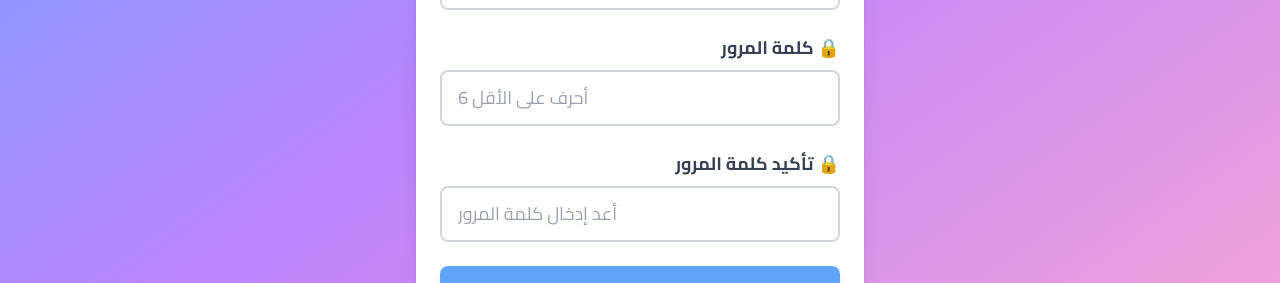
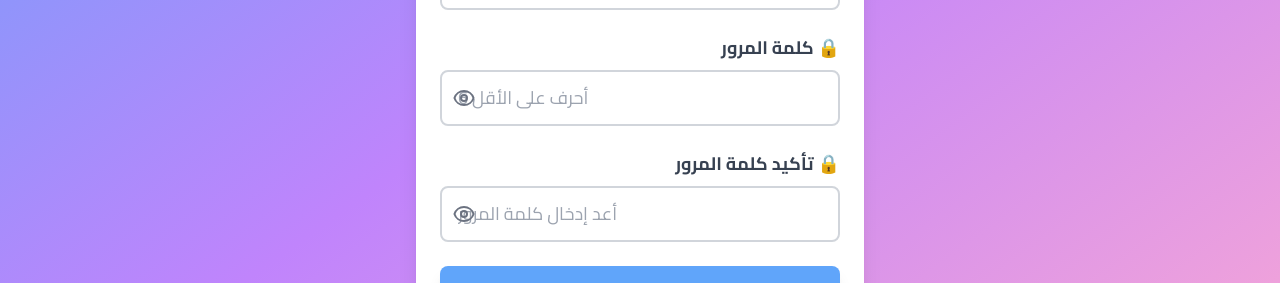
Before and after one commit to AmalShalabi/5th-arabic-math, a React (Vite) app: page /signup in a window 1280 px wide. Shown: the part 454-737 px from the top of the page. Built offline with nearby package versions, Linux system fonts and the light colour scheme.

Commit message:
Add password visibility toggle with eye icon in all auth forms

```diff
--- a/src/pages/Login.jsx
+++ b/src/pages/Login.jsx
@@ -4,6 +4,7 @@
 function Login({ onLogin }) {
   const [email, setEmail] = useState('')
   const [password, setPassword] = useState('')
+  const [showPassword, setShowPassword] = useState(false)
   const [error, setError] = useState('')
   const navigate = useNavigate()
 
@@ -79,16 +80,35 @@
               <label htmlFor="password" className="block text-lg font-bold text-gray-700 mb-2">
                 🔒 كلمة المرور
               </label>
+              <div className="relative">
                 <input
-                type="password"
+                  type={showPassword ? "text" : "password"}
                   id="password"
                   value={password}
                   onChange={(e) => setPassword(e.target.value)}
                   required
                   placeholder="••••••••"
-                className="w-full px-4 py-3 border-2 border-gray-300 rounded-lg text-lg focus:outline-none focus:border-primary transition-all"
+                  className="w-full px-4 py-3 pr-12 border-2 border-gray-300 rounded-lg text-lg focus:outline-none focus:border-primary transition-all"
                   dir="ltr"
                 />
+                <button
+                  type="button"
+                  onClick={() => setShowPassword(!showPassword)}
+                  className="absolute left-3 top-1/2 transform -translate-y-1/2 text-gray-500 hover:text-gray-700 transition-colors"
+                  title={showPassword ? "إخفاء كلمة المرور" : "إظهار كلمة المرور"}
+                >
+                  {showPassword ? (
+                    <svg className="w-6 h-6" fill="none" stroke="currentColor" viewBox="0 0 24 24">
+                      <path strokeLinecap="round" strokeLinejoin="round" strokeWidth={2} d="M13.875 18.825A10.05 10.05 0 0112 19c-4.478 0-8.268-2.943-9.543-7a9.97 9.97 0 011.563-3.029m5.858.908a3 3 0 114.243 4.243M9.878 9.878l4.242 4.242M9.88 9.88l-3.29-3.29m7.532 7.532l3.29 3.29M3 3l3.59 3.59m0 0A9.953 9.953 0 0112 5c4.478 0 8.268 2.943 9.543 7a10.025 10.025 0 01-4.132 5.411m0 0L21 21" />
+                    </svg>
+                  ) : (
+                    <svg className="w-6 h-6" fill="none" stroke="currentColor" viewBox="0 0 24 24">
+                      <path strokeLinecap="round" strokeLinejoin="round" strokeWidth={2} d="M15 12a3 3 0 11-6 0 3 3 0 016 0z" />
+                      <path strokeLinecap="round" strokeLinejoin="round" strokeWidth={2} d="M2.458 12C3.732 7.943 7.523 5 12 5c4.478 0 8.268 2.943 9.542 7-1.274 4.057-5.064 7-9.542 7-4.477 0-8.268-2.943-9.542-7z" />
+                    </svg>
+                  )}
+                </button>
+              </div>
             </div>
 
             {/* Forgot Password Link */}
--- a/src/pages/ResetPassword.jsx
+++ b/src/pages/ResetPassword.jsx
@@ -8,6 +8,8 @@
 
   const [password, setPassword] = useState('')
   const [confirmPassword, setConfirmPassword] = useState('')
+  const [showPassword, setShowPassword] = useState(false)
+  const [showConfirmPassword, setShowConfirmPassword] = useState(false)
   const [error, setError] = useState('')
   const [success, setSuccess] = useState(false)
   const [validToken, setValidToken] = useState(false)
@@ -160,17 +162,36 @@
               <label htmlFor="password" className="block text-lg font-bold text-gray-700 mb-2">
                 🔒 كلمة المرور الجديدة
               </label>
+              <div className="relative">
                 <input
-                type="password"
+                  type={showPassword ? "text" : "password"}
                   id="password"
                   value={password}
                   onChange={(e) => setPassword(e.target.value)}
                   required
                   placeholder="6 أحرف على الأقل"
                   minLength="6"
-                className="w-full px-4 py-3 border-2 border-gray-300 rounded-lg text-lg focus:outline-none focus:border-primary transition-all"
+                  className="w-full px-4 py-3 pr-12 border-2 border-gray-300 rounded-lg text-lg focus:outline-none focus:border-primary transition-all"
                   dir="ltr"
                 />
+                <button
+                  type="button"
+                  onClick={() => setShowPassword(!showPassword)}
+                  className="absolute left-3 top-1/2 transform -translate-y-1/2 text-gray-500 hover:text-gray-700 transition-colors"
+                  title={showPassword ? "إخفاء كلمة المرور" : "إظهار كلمة المرور"}
+                >
+                  {showPassword ? (
+                    <svg className="w-6 h-6" fill="none" stroke="currentColor" viewBox="0 0 24 24">
+                      <path strokeLinecap="round" strokeLinejoin="round" strokeWidth={2} d="M13.875 18.825A10.05 10.05 0 0112 19c-4.478 0-8.268-2.943-9.543-7a9.97 9.97 0 011.563-3.029m5.858.908a3 3 0 114.243 4.243M9.878 9.878l4.242 4.242M9.88 9.88l-3.29-3.29m7.532 7.532l3.29 3.29M3 3l3.59 3.59m0 0A9.953 9.953 0 0112 5c4.478 0 8.268 2.943 9.543 7a10.025 10.025 0 01-4.132 5.411m0 0L21 21" />
+                    </svg>
+                  ) : (
+                    <svg className="w-6 h-6" fill="none" stroke="currentColor" viewBox="0 0 24 24">
+                      <path strokeLinecap="round" strokeLinejoin="round" strokeWidth={2} d="M15 12a3 3 0 11-6 0 3 3 0 016 0z" />
+                      <path strokeLinecap="round" strokeLinejoin="round" strokeWidth={2} d="M2.458 12C3.732 7.943 7.523 5 12 5c4.478 0 8.268 2.943 9.542 7-1.274 4.057-5.064 7-9.542 7-4.477 0-8.268-2.943-9.542-7z" />
+                    </svg>
+                  )}
+                </button>
+              </div>
             </div>
 
             {/* Confirm Password Input */}
@@ -178,17 +199,36 @@
               <label htmlFor="confirmPassword" className="block text-lg font-bold text-gray-700 mb-2">
                 🔒 تأكيد كلمة المرور
               </label>
+              <div className="relative">
                 <input
-                type="password"
+                  type={showConfirmPassword ? "text" : "password"}
                   id="confirmPassword"
                   value={confirmPassword}
                   onChange={(e) => setConfirmPassword(e.target.value)}
                   required
                   placeholder="أعد إدخال كلمة المرور"
                   minLength="6"
-                className="w-full px-4 py-3 border-2 border-gray-300 rounded-lg text-lg focus:outline-none focus:border-primary transition-all"
+                  className="w-full px-4 py-3 pr-12 border-2 border-gray-300 rounded-lg text-lg focus:outline-none focus:border-primary transition-all"
                   dir="ltr"
                 />
+                <button
+                  type="button"
+                  onClick={() => setShowConfirmPassword(!showConfirmPassword)}
+                  className="absolute left-3 top-1/2 transform -translate-y-1/2 text-gray-500 hover:text-gray-700 transition-colors"
+                  title={showConfirmPassword ? "إخفاء كلمة المرور" : "إظهار كلمة المرور"}
+                >
+                  {showConfirmPassword ? (
+                    <svg className="w-6 h-6" fill="none" stroke="currentColor" viewBox="0 0 24 24">
+                      <path strokeLinecap="round" strokeLinejoin="round" strokeWidth={2} d="M13.875 18.825A10.05 10.05 0 0112 19c-4.478 0-8.268-2.943-9.543-7a9.97 9.97 0 011.563-3.029m5.858.908a3 3 0 114.243 4.243M9.878 9.878l4.242 4.242M9.88 9.88l-3.29-3.29m7.532 7.532l3.29 3.29M3 3l3.59 3.59m0 0A9.953 9.953 0 0112 5c4.478 0 8.268 2.943 9.543 7a10.025 10.025 0 01-4.132 5.411m0 0L21 21" />
+                    </svg>
+                  ) : (
+                    <svg className="w-6 h-6" fill="none" stroke="currentColor" viewBox="0 0 24 24">
+                      <path strokeLinecap="round" strokeLinejoin="round" strokeWidth={2} d="M15 12a3 3 0 11-6 0 3 3 0 016 0z" />
+                      <path strokeLinecap="round" strokeLinejoin="round" strokeWidth={2} d="M2.458 12C3.732 7.943 7.523 5 12 5c4.478 0 8.268 2.943 9.542 7-1.274 4.057-5.064 7-9.542 7-4.477 0-8.268-2.943-9.542-7z" />
+                    </svg>
+                  )}
+                </button>
+              </div>
             </div>
 
             {/* Submit Button */}
--- a/src/pages/Signup.jsx
+++ b/src/pages/Signup.jsx
@@ -6,6 +6,8 @@
   const [email, setEmail] = useState('')
   const [password, setPassword] = useState('')
   const [confirmPassword, setConfirmPassword] = useState('')
+  const [showPassword, setShowPassword] = useState(false)
+  const [showConfirmPassword, setShowConfirmPassword] = useState(false)
   const [error, setError] = useState('')
   const [success, setSuccess] = useState(false)
   const navigate = useNavigate()
@@ -138,17 +140,36 @@
               <label htmlFor="password" className="block text-lg font-bold text-gray-700 mb-2">
                 🔒 كلمة المرور
               </label>
+              <div className="relative">
                 <input
-                type="password"
+                  type={showPassword ? "text" : "password"}
                   id="password"
                   value={password}
                   onChange={(e) => setPassword(e.target.value)}
                   required
                   placeholder="6 أحرف على الأقل"
                   minLength="6"
-                className="w-full px-4 py-3 border-2 border-gray-300 rounded-lg text-lg focus:outline-none focus:border-primary transition-all"
+                  className="w-full px-4 py-3 pr-12 border-2 border-gray-300 rounded-lg text-lg focus:outline-none focus:border-primary transition-all"
                   dir="ltr"
                 />
+                <button
+                  type="button"
+                  onClick={() => setShowPassword(!showPassword)}
+                  className="absolute left-3 top-1/2 transform -translate-y-1/2 text-gray-500 hover:text-gray-700 transition-colors"
+                  title={showPassword ? "إخفاء كلمة المرور" : "إظهار كلمة المرور"}
+                >
+                  {showPassword ? (
+                    <svg className="w-6 h-6" fill="none" stroke="currentColor" viewBox="0 0 24 24">
+                      <path strokeLinecap="round" strokeLinejoin="round" strokeWidth={2} d="M13.875 18.825A10.05 10.05 0 0112 19c-4.478 0-8.268-2.943-9.543-7a9.97 9.97 0 011.563-3.029m5.858.908a3 3 0 114.243 4.243M9.878 9.878l4.242 4.242M9.88 9.88l-3.29-3.29m7.532 7.532l3.29 3.29M3 3l3.59 3.59m0 0A9.953 9.953 0 0112 5c4.478 0 8.268 2.943 9.543 7a10.025 10.025 0 01-4.132 5.411m0 0L21 21" />
+                    </svg>
+                  ) : (
+                    <svg className="w-6 h-6" fill="none" stroke="currentColor" viewBox="0 0 24 24">
+                      <path strokeLinecap="round" strokeLinejoin="round" strokeWidth={2} d="M15 12a3 3 0 11-6 0 3 3 0 016 0z" />
+                      <path strokeLinecap="round" strokeLinejoin="round" strokeWidth={2} d="M2.458 12C3.732 7.943 7.523 5 12 5c4.478 0 8.268 2.943 9.542 7-1.274 4.057-5.064 7-9.542 7-4.477 0-8.268-2.943-9.542-7z" />
+                    </svg>
+                  )}
+                </button>
+              </div>
             </div>
 
             {/* Confirm Password Input */}
@@ -156,17 +177,36 @@
               <label htmlFor="confirmPassword" className="block text-lg font-bold text-gray-700 mb-2">
                 🔒 تأكيد كلمة المرور
               </label>
+              <div className="relative">
                 <input
-                type="password"
+                  type={showConfirmPassword ? "text" : "password"}
                   id="confirmPassword"
                   value={confirmPassword}
                   onChange={(e) => setConfirmPassword(e.target.value)}
                   required
                   placeholder="أعد إدخال كلمة المرور"
                   minLength="6"
-                className="w-full px-4 py-3 border-2 border-gray-300 rounded-lg text-lg focus:outline-none focus:border-primary transition-all"
+                  className="w-full px-4 py-3 pr-12 border-2 border-gray-300 rounded-lg text-lg focus:outline-none focus:border-primary transition-all"
                   dir="ltr"
                 />
+                <button
+                  type="button"
+                  onClick={() => setShowConfirmPassword(!showConfirmPassword)}
+                  className="absolute left-3 top-1/2 transform -translate-y-1/2 text-gray-500 hover:text-gray-700 transition-colors"
+                  title={showConfirmPassword ? "إخفاء كلمة المرور" : "إظهار كلمة المرور"}
+                >
+                  {showConfirmPassword ? (
+                    <svg className="w-6 h-6" fill="none" stroke="currentColor" viewBox="0 0 24 24">
+                      <path strokeLinecap="round" strokeLinejoin="round" strokeWidth={2} d="M13.875 18.825A10.05 10.05 0 0112 19c-4.478 0-8.268-2.943-9.543-7a9.97 9.97 0 011.563-3.029m5.858.908a3 3 0 114.243 4.243M9.878 9.878l4.242 4.242M9.88 9.88l-3.29-3.29m7.532 7.532l3.29 3.29M3 3l3.59 3.59m0 0A9.953 9.953 0 0112 5c4.478 0 8.268 2.943 9.543 7a10.025 10.025 0 01-4.132 5.411m0 0L21 21" />
+                    </svg>
+                  ) : (
+                    <svg className="w-6 h-6" fill="none" stroke="currentColor" viewBox="0 0 24 24">
+                      <path strokeLinecap="round" strokeLinejoin="round" strokeWidth={2} d="M15 12a3 3 0 11-6 0 3 3 0 016 0z" />
+                      <path strokeLinecap="round" strokeLinejoin="round" strokeWidth={2} d="M2.458 12C3.732 7.943 7.523 5 12 5c4.478 0 8.268 2.943 9.542 7-1.274 4.057-5.064 7-9.542 7-4.477 0-8.268-2.943-9.542-7z" />
+                    </svg>
+                  )}
+                </button>
+              </div>
             </div>
 
             {/* Submit Button */}
```
Also changed, not shown: 1 other file (tests, documents, lock files or other folders). Lines whose indentation alone changed are shown as unchanged.
